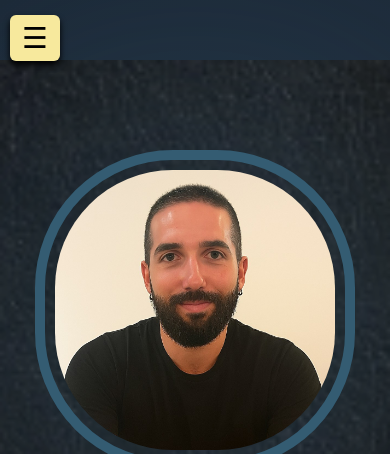
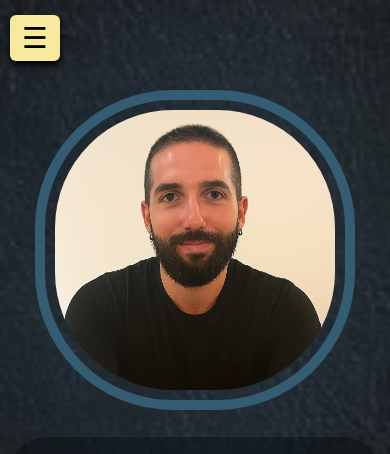
Before and after one commit to alexrilodev/miportfolio, a plain HTML site: page index.html in a window 390 px wide. Shown: the top 454 px of the page. Drawn offline with Linux system fonts and the light colour scheme; files whose address does not match are found by name.

```diff
--- a/styles.css
+++ b/styles.css
@@ -119,10 +119,6 @@ header {
     header {
         padding: 6rem 1rem;
     }
-
-      body {
-    padding-top: 60px;
-  }
 }
 
 /* NAVIGATION */
```
